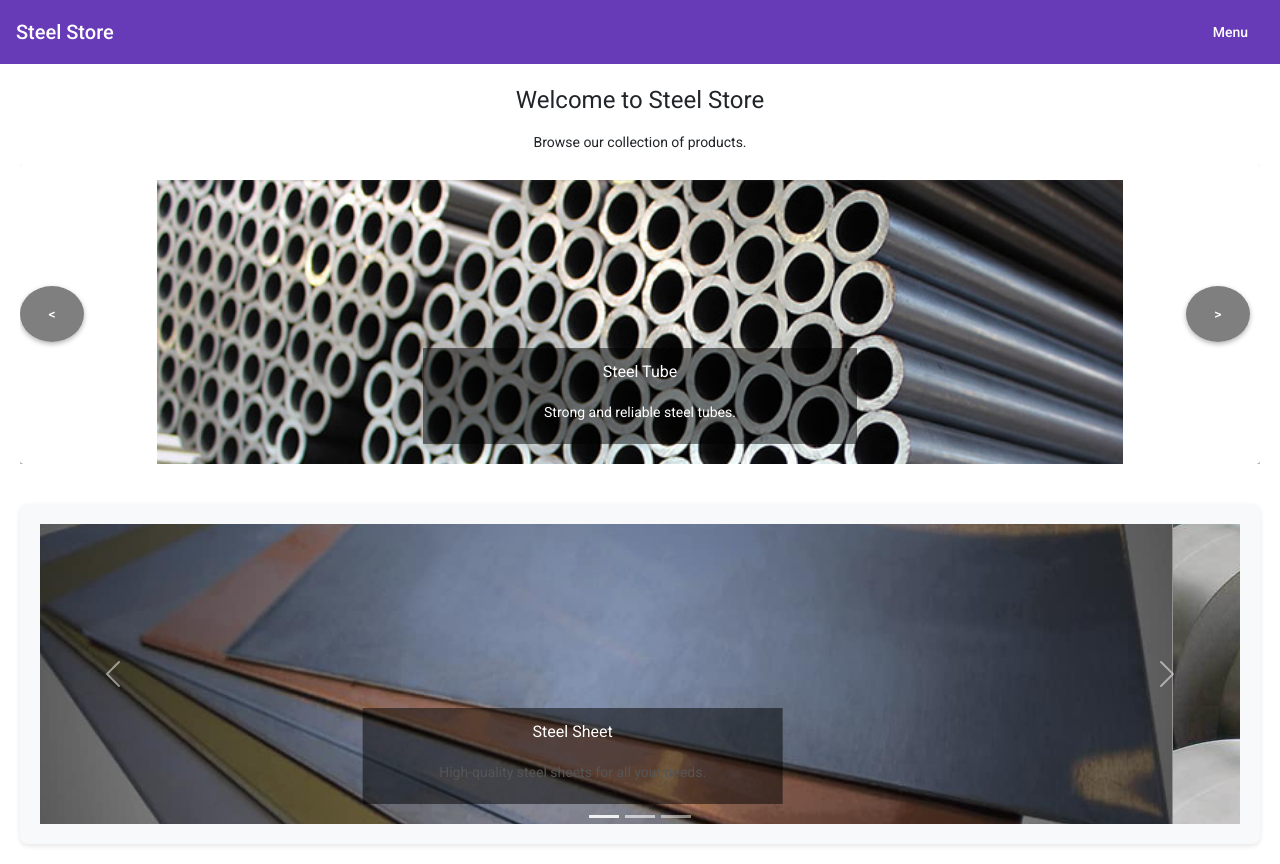
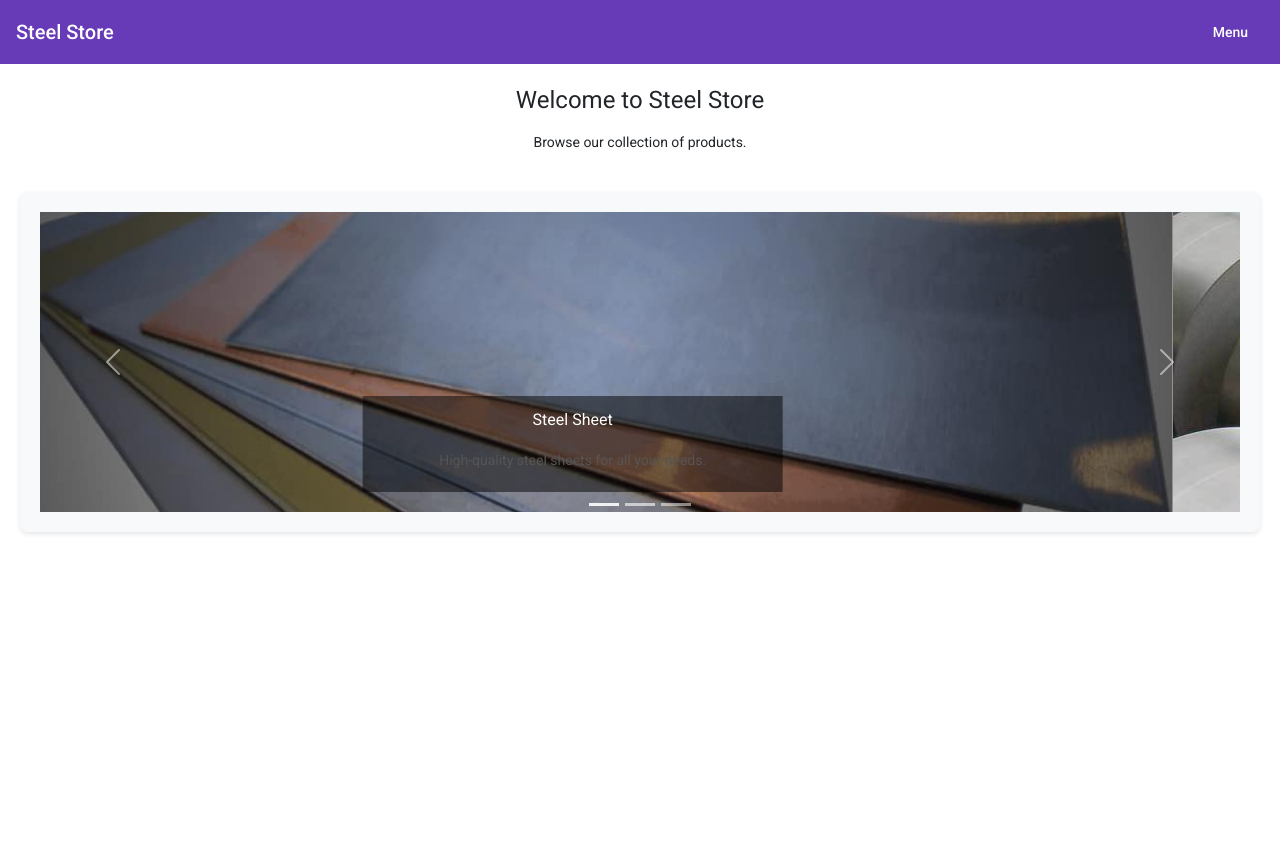
Before and after one commit to MajorDigi/steel-store-mock-up, an Angular app: page / in a window 1280 px wide. After the commit the page ends 800 px from the top, so only its background shows below. Built offline with nearby package versions, Linux system fonts and the light colour scheme.

Commit message:
Refactor landing page: Removed Angular Material carousel and related code, cleaned up HTML, CSS, and TypeScript files. Opted to retain Bootstrap carousel as the primary carousel component for the landing page, ensuring consistency with design and functionality.

```diff
--- a/src/app/landing-page/landing-page.component.css
+++ b/src/app/landing-page/landing-page.component.css
@@ -25,31 +25,35 @@
   overflow: hidden;
 }
 
+/* Carousel Wrapper for Transition Effects */
 .carousel-wrapper {
   display: flex;
   transition: transform 0.5s ease-in-out;
 }
 
+/* Individual Carousel Item */
 .carousel-item {
-  flex: 0 0 100%;
-  height: 100%;
+  flex: 0 0 100%; /* Ensure each item takes up full width */
+  height: 100%; /* Set height of carousel item */
   position: relative;
   text-align: center;
 }
 
+/* Image Styling in Carousel */
 .carousel-item img {
   width: 80%;
   height: auto;
-  object-fit: cover;
+  object-fit: cover; /* Ensure images cover the carousel item without distortion */
 }
 
+/* Caption Styling in Carousel */
 .carousel-caption {
   position: absolute;
   bottom: 20px;
   left: 50%;
-  transform: translateX(-50%);
+  transform: translateX(-50%); /* Center align the caption */
   color: #fff;
-  background: rgba(0, 0, 0, 0.5);
+  background: rgba(0, 0, 0, 0.5); /* Semi-transparent background */
   padding: 10px;
 }
 
@@ -81,6 +85,69 @@
   right: 10px; /* Align right button */
 }
 
+/* ============================ */
+/* COMMENTED OUT: FIRST CAROUSEL */
+/* ============================ */
+
+/* Styling for the first carousel that is now commented out */
+/*
+.carousel-container.first-carousel {
+  display: flex;
+  position: relative;
+  width: 100%;
+  height: 300px;
+  overflow: hidden;
+}
+
+.carousel-wrapper.first-carousel-wrapper {
+  display: flex;
+  transition: transform 0.5s ease-in-out;
+}
+
+.carousel-item.first-carousel-item {
+  flex: 0 0 100%;
+  height: 100%;
+  position: relative;
+  text-align: center;
+}
+
+.carousel-item.first-carousel-item img {
+  width: 80%;
+  height: auto;
+  object-fit: cover;
+}
+
+.carousel-caption.first-carousel-caption {
+  position: absolute;
+  bottom: 20px;
+  left: 50%;
+  transform: translateX(-50%);
+  color: #fff;
+  background: rgba(0, 0, 0, 0.5);
+  padding: 10px;
+}
+
+.carousel-navigation.first-carousel-navigation {
+  position: absolute;
+  top: 50%;
+  transform: translateY(-50%);
+  background: rgba(0, 0, 0, 0.5);
+  color: white;
+  border: none;
+  cursor: pointer;
+  z-index: 1000;
+  padding: 10px;
+  border-radius: 50%;
+  box-shadow: 0 2px 5px rgba(0, 0, 0, 0.3);
+  transition: background 0.3s ease;
+}
+*/
+
+/* ============================ */
+/* END OF COMMENTED OUT CODE */
+/* ============================ */
+
+
 /* Additional Styling for the Second Carousel */
 .second-carousel {
   margin-top: 40px; /* Add some spacing between the first and second carousels */
@@ -100,7 +167,9 @@
   font-size: 1em;
   color: #555; /* Lighter text color for the description */
 }
+
+/* Bootstrap Carousel Specific Styles */
 .carousel-inner img {
-  height: 300px;
-  object-fit: cover;
+  height: 300px; /* Consistent height for images in Bootstrap carousel */
+  object-fit: cover; /* Ensures the image covers the space without distortion */
 }
--- a/src/app/landing-page/landing-page.component.html
+++ b/src/app/landing-page/landing-page.component.html
@@ -1,3 +1,4 @@
+<!-- Toolbar with Branding and Menu -->
 <mat-toolbar color="primary">
   <span>Steel Store</span>
   <span class="spacer"></span>
@@ -9,34 +10,36 @@
   </mat-menu>
 </mat-toolbar>
 
+<!-- Landing Page Content Section -->
 <div class="landing-page-content">
+  <!-- Main Heading and Description -->
   <h1>Welcome to Steel Store</h1>
   <p>Browse our collection of products.</p>
 
-  <div class="landing-page-container">
-    <!-- First Carousel Section -->
-    <div class="carousel-section">
+  <!-- First Carousel Section (Custom) -->
+  <!-- <div class="carousel-section">
     <div class="carousel-container">
-        <div class="carousel-wrapper"
-             [ngStyle]="{'transform': 'translateX(-' + (activeSlide * 100) + '%)'}">
-          <mat-card *ngFor="let slide of slides; let i = index"
-                    class="carousel-item"
-                    [class.active]="i === activeSlide">
+      <div class="carousel-wrapper"> -->
+        <!-- Carousel Item Loop (Using Angular for dynamic slide display) -->
+        <!-- <div *ngFor="let slide of slides; let i = index"
+             class="carousel-item" [class.active]="i === activeSlide">
           <img [src]="slide.image" [alt]="slide.alt" />
           <div class="carousel-caption">
             <h3>{{ slide.title }}</h3>
             <p>{{ slide.description }}</p>
           </div>
-          </mat-card>
         </div>
-        <button mat-button class="carousel-navigation" (click)="prevSlide()">&#x3c;</button>
+      </div> -->
+      <!-- Custom Navigation for Previous and Next Slide -->
+      <!-- <button mat-button class="carousel-navigation" (click)="prevSlide()">&#x3c;</button>
       <button mat-button class="carousel-navigation" (click)="nextSlide()">&#x3e;</button>
     </div>
-    </div>
+  </div> -->
 
-    <!-- Second Carousel Section -->
+  <!-- Second Carousel Section (Bootstrap Carousel) -->
   <div id="bootstrapCarousel" class="carousel slide second-carousel" data-bs-ride="carousel">
-      <!-- Indicators/Dots -->
+
+    <!-- Indicators/Dots for Carousel -->
     <div class="carousel-indicators">
       <button type="button" data-bs-target="#bootstrapCarousel" data-bs-slide-to="0" class="active" aria-current="true" aria-label="Slide 1"></button>
       <button type="button" data-bs-target="#bootstrapCarousel" data-bs-slide-to="1" aria-label="Slide 2"></button>
@@ -45,6 +48,7 @@
 
     <!-- Carousel Images -->
     <div class="carousel-inner">
+      <!-- First Image Slide -->
       <div class="carousel-item active">
         <img src="assets/images/steel-sheet-image1.jpg" class="d-block w-100" alt="Steel Sheet">
         <div class="carousel-caption">
@@ -52,6 +56,7 @@
           <p>High-quality steel sheets for all your needs.</p>
         </div>
       </div>
+      <!-- Second Image Slide -->
       <div class="carousel-item">
         <img src="assets/images/steel-coil-image2.jpg" class="d-block w-100" alt="Steel Coil">
         <div class="carousel-caption">
@@ -59,6 +64,7 @@
           <p>Durable and flexible steel coils.</p>
         </div>
       </div>
+      <!-- Third Image Slide -->
       <div class="carousel-item">
         <img src="assets/images/steel-tube-image3.jpg" class="d-block w-100" alt="Steel Tube">
         <div class="carousel-caption">
@@ -68,7 +74,7 @@
       </div>
     </div>
 
-      <!-- Navigation Arrows -->
+    <!-- Bootstrap Carousel Navigation Arrows -->
     <button class="carousel-control-prev" type="button" data-bs-target="#bootstrapCarousel" data-bs-slide="prev">
       <span class="carousel-control-prev-icon" aria-hidden="true"></span>
       <span class="visually-hidden">Previous</span>
@@ -78,5 +84,4 @@
       <span class="visually-hidden">Next</span>
     </button>
   </div>
-
 </div>
--- a/src/app/landing-page/landing-page.component.ts
+++ b/src/app/landing-page/landing-page.component.ts
@@ -27,7 +27,7 @@ export class LandingPageComponent implements OnInit {
     console.error(`Error loading image: ${imagePath}`);
   }
 
-  // Slide data for both carousels
+  // Slide data for the second (Bootstrap) carousel
   slides = [
     {
       image: 'assets/images/steel-sheet-image1.jpg',
@@ -49,30 +49,11 @@ export class LandingPageComponent implements OnInit {
     }
   ];
 
-  // State for the first carousel's active slide
-  activeSlide = 0;
-
-  // State for the second carousel's active slide
+  // State for the second carousel's active slide (Bootstrap carousel)
   secondActiveSlide = 0;
 
   /**
-   * Navigate to the next slide in the first carousel.
-   */
-  nextSlide(): void {
-    this.activeSlide = (this.activeSlide + 1) % this.slides.length;
-    console.log('Next Slide in First Carousel:', this.activeSlide); // Debug log
-  }
-
-  /**
-   * Navigate to the previous slide in the first carousel.
-   */
-  prevSlide(): void {
-    this.activeSlide = (this.activeSlide - 1 + this.slides.length) % this.slides.length;
-    console.log('Previous Slide in First Carousel:', this.activeSlide); // Debug log
-  }
-
-  /**
-   * Navigate to the next slide in the second carousel.
+   * Navigate to the next slide in the second (Bootstrap) carousel.
    */
   nextSecondSlide(): void {
     this.secondActiveSlide = (this.secondActiveSlide + 1) % this.slides.length;
@@ -80,10 +61,24 @@ export class LandingPageComponent implements OnInit {
   }
 
   /**
-   * Navigate to the previous slide in the second carousel.
+   * Navigate to the previous slide in the second (Bootstrap) carousel.
    */
   prevSecondSlide(): void {
     this.secondActiveSlide = (this.secondActiveSlide - 1 + this.slides.length) % this.slides.length;
     console.log('Previous Slide in Second Carousel:', this.secondActiveSlide); // Debug log
   }
+
+  // Code for the first carousel has been commented out as it is no longer in use
+  // activeSlide = 0;
+
+  // nextSlide(): void {
+  //   this.activeSlide = (this.activeSlide + 1) % this.slides.length;
+  //   console.log('Next Slide in First Carousel:', this.activeSlide); // Debug log
+  // }
+
+  // prevSlide(): void {
+  //   this.activeSlide = (this.activeSlide - 1 + this.slides.length) % this.slides.length;
+  //   console.log('Previous Slide in First Carousel:', this.activeSlide); // Debug log
+  // }
+
 }
```
Lines whose indentation alone changed are shown as unchanged.
